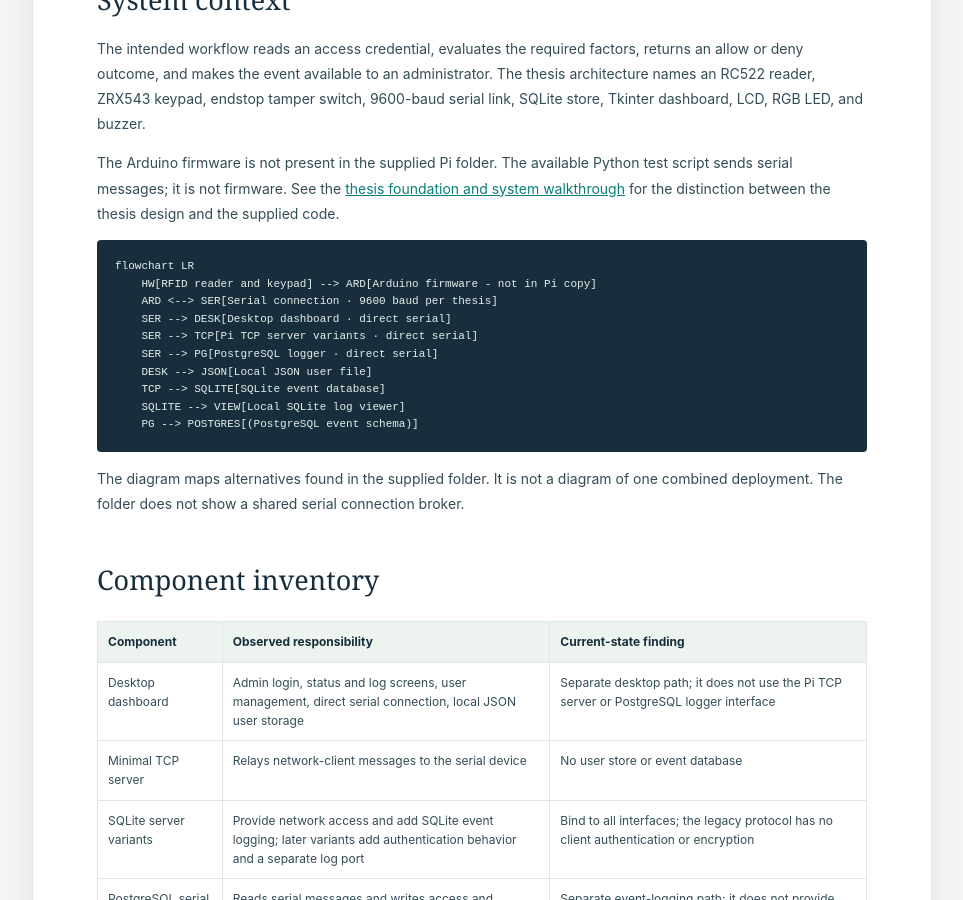
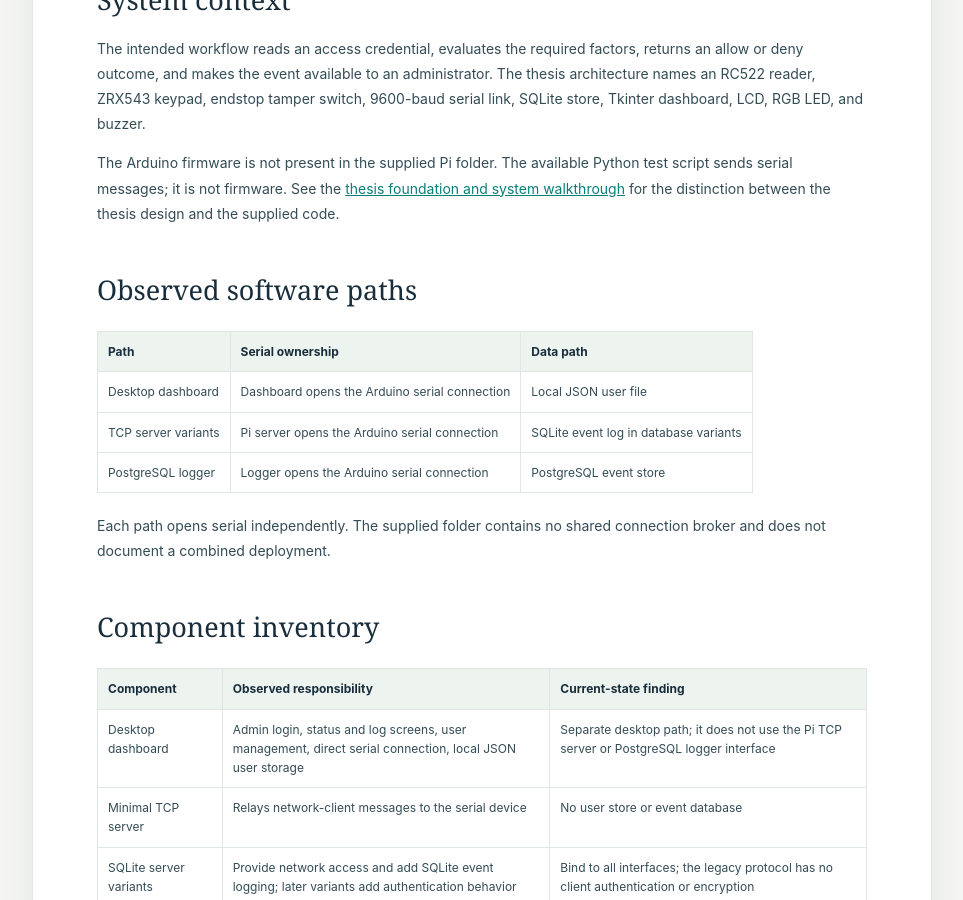
Before and after one commit to davidnserrano2-cmd/davidnserrano2-cmd.github.io, a Jekyll site: the page built from docs/CURRENT_STATE.md, in a window 1280 px wide and 900 px high, scrolled down 745 px. Shown: the whole window, without its empty margins (158-1121 px from the left). Built offline with Jekyll 4.4.1, drawn with Linux system fonts in a browser that asks for light colours.

Commit message:
Replace unrendered flowchart source with a readable path summary

````diff
--- a/docs/CURRENT_STATE.md
+++ b/docs/CURRENT_STATE.md
@@ -20,20 +20,19 @@ The intended workflow reads an access credential, evaluates the required factors
 
 The Arduino firmware is not present in the supplied Pi folder. The available Python test script sends serial messages; it is not firmware. See the [thesis foundation and system walkthrough](THESIS_FOUNDATION.md) for the distinction between the thesis design and the supplied code.
 
-```mermaid
-flowchart LR
-    HW[RFID reader and keypad] --> ARD[Arduino firmware - not in Pi copy]
-    ARD <--> SER[Serial connection · 9600 baud per thesis]
-    SER --> DESK[Desktop dashboard · direct serial]
-    SER --> TCP[Pi TCP server variants · direct serial]
-    SER --> PG[PostgreSQL logger · direct serial]
-    DESK --> JSON[Local JSON user file]
-    TCP --> SQLITE[SQLite event database]
-    SQLITE --> VIEW[Local SQLite log viewer]
-    PG --> POSTGRES[(PostgreSQL event schema)]
-```
+## Observed software paths
 
-The diagram maps alternatives found in the supplied folder. It is not a diagram of one combined deployment. The folder does not show a shared serial connection broker.
+| Path | Serial ownership | Data path |
+|---|---|---|
+| Desktop dashboard | Dashboard opens the Arduino serial connection | Local JSON user file |
+| TCP server variants | Pi server opens the Arduino serial connection | SQLite event log in database variants |
+| PostgreSQL logger | Logger opens the Arduino serial connection | PostgreSQL event store |
+
+Each path opens serial independently. The supplied folder contains no shared connection broker and does not document a combined deployment.
+
+
+
+
 
 ## Component inventory
 
````
